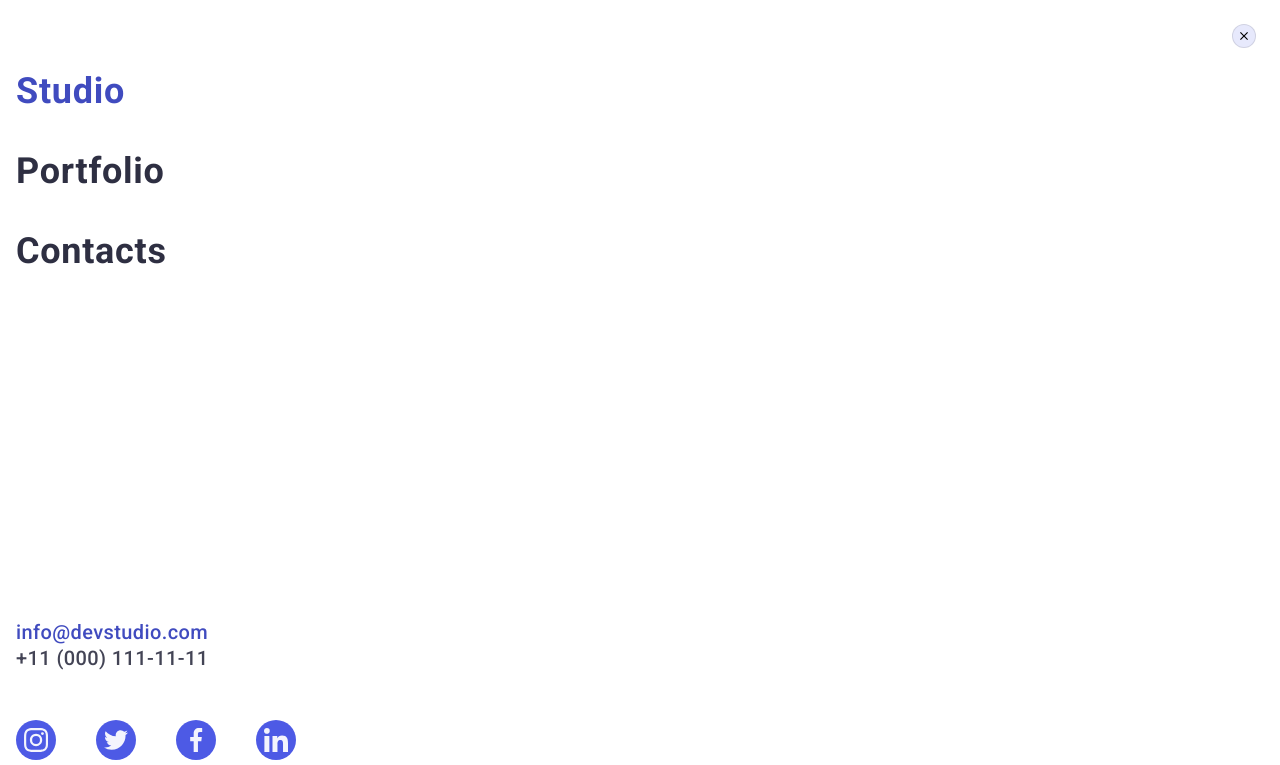
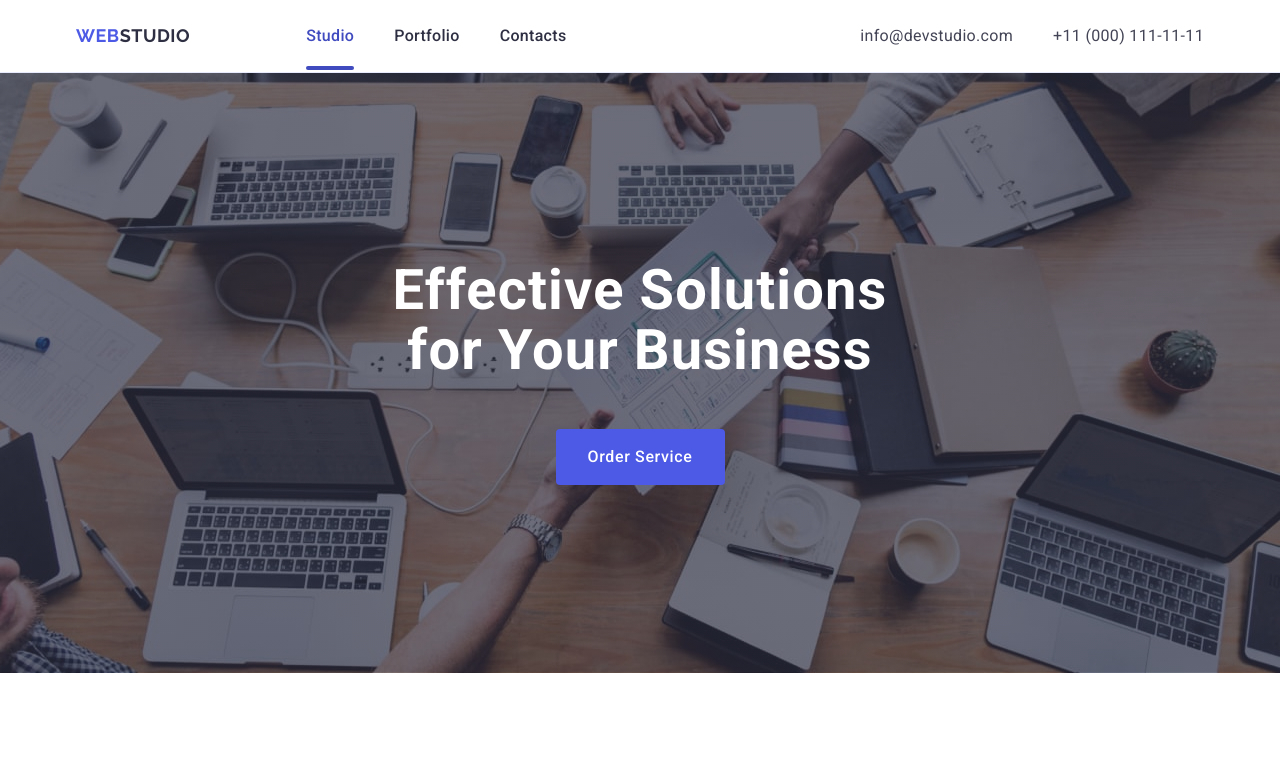
Before and after one commit to i88sharova/goit-markup-hw-06, a plain HTML site: page index.html in a window 1280 px wide. Shown: the top 765 px of the page. Drawn offline with nearby package versions, Linux system fonts and the light colour scheme.

Commit message:
Update index.html

```diff
--- a/index.html
+++ b/index.html
@@ -621,7 +621,7 @@
       </div>
     </footer>
     <!--бэкдроп с модальным окном -->
-    <div class="backdrop is-open">
+    <div class="backdrop">
 <div class="modal-window">
 
   <button class="close-btn" type="button">
@@ -716,7 +716,7 @@
 
 
     <!-- модальное окно для моб.версии -->
-    <div class="modal-menu is-open">
+    <div class="modal-menu ">
       <button type="button" class="modal-close-menu">
         <svg class="close-btn-icon"
         width="8"
```
